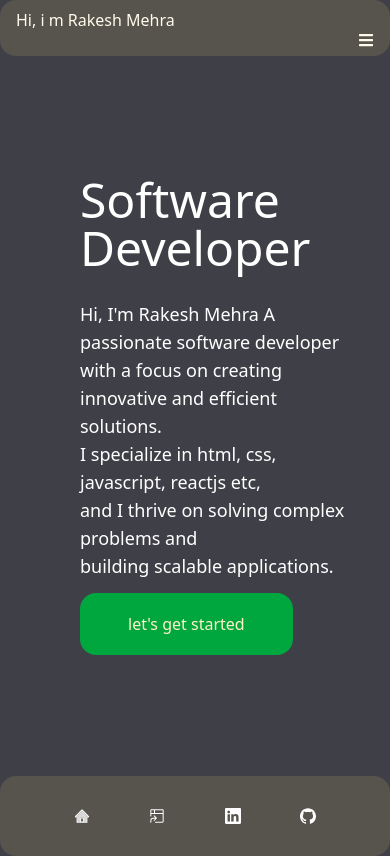
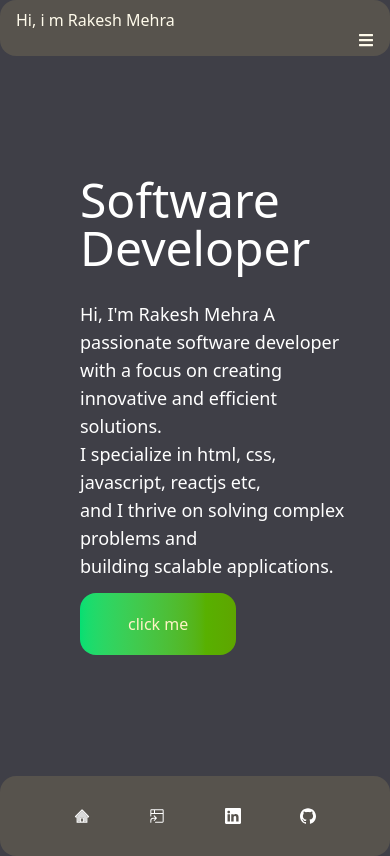
Before and after one commit to Rakeshmehra123/Tailwind-project, a React (Vite) app: page / in a window 390 px wide. Built offline with nearby package versions, Linux system fonts and the light colour scheme.

Commit message:
commit : update headet

```diff
--- a/package.json
+++ b/package.json
@@ -15,6 +15,7 @@
     "react": "^19.0.0",
     "react-dom": "^19.0.0",
     "react-icons": "^5.5.0",
+    "react-pro-sidebar": "^1.1.0",
     "react-router": "^7.2.0",
     "react-router-dom": "^7.2.0",
     "tailwindcss": "^4.0.8"
--- a/src/components/Header/Header.jsx
+++ b/src/components/Header/Header.jsx
@@ -3,12 +3,13 @@ import { BsLinkedin } from "react-icons/bs";
 import { SiGithub } from "react-icons/si";
 import { AiTwotoneHome } from "react-icons/ai";
 import { GoProjectSymlink } from "react-icons/go";
-import { NavLink } from "react-router";
+import { Link, NavLink } from "react-router";
 import { FaBars } from "react-icons/fa";
+
 const Header = () => {
   return (
     <div>
-      <nav className="bg-stone-600 py-2 rounded-2xl  text-amber-50 no-underline  ">
+      <nav className="bg-stone-600 py-2 rounded-2xl  text-amber-50   ">
         <h1 className=" md:font-semibold font-size-2xl sm:text-sm px-2 ml-2">
           Hi, i m Rakesh Mehra
         </h1>
@@ -16,14 +17,15 @@ const Header = () => {
         <div className="justify-end flex mr-4 md:hidden">
 
             <FaBars />
-        </div >
+
+        </div>
         <div className="  hidden sm:block ">
-        <ul className="flex justify-end px-5 gap-4 font-semibold  ">
+          <ul className="flex justify-end px-5 gap-4 font-semibold no-underline ">
             <li className="hover:bg-cyan-200 p-3 hover:text-black rounded-lg text-white">
               <NavLink
                 to="/"
                 className={() =>
-                `block py-2 pr-4 pl-3 duration-200 border-b border-gray-100 hover:bg-gray-50 lg:hover:bg-transparent lg:border-0 hover:text-orange-700 lg:p-0`
+                  `block py-2 pr-4 pl-3 duration-200  border-gray-100 hover:bg-gray-50 lg:hover:bg-transparent lg:border-0 hover:text-orange-700 lg:p-0`
                 }
               >
                 Home
@@ -33,7 +35,7 @@ const Header = () => {
               <NavLink
                 to="/Project"
                 className={() =>
-                `block py-2 pr-4 pl-3 duration-200 border-b border-gray-100 hover:bg-gray-50 lg:hover:bg-transparent lg:border-0 hover:text-orange-700 lg:p-0`
+                  `block py-2 pr-4 pl-3 duration-200  border-gray-100 hover:bg-gray-50 lg:hover:bg-transparent lg:border-0 hover:text-orange-700 lg:p-0`
                 }
               >
                 Project
@@ -43,7 +45,7 @@ const Header = () => {
             <li className="p-3 hover:bg-cyan-200 p-2 hover:text-black  rounded-lg text-white">
               <NavLink
                 className={() =>
-                `block py-2 pr-4 pl-3 duration-200 border-b border-gray-100 hover:bg-gray-50 lg:hover:bg-transparent lg:border-0 hover:text-orange-700 lg:p-0`
+                  `block py-2 pr-4 pl-3 duration-200  border-gray-100 hover:bg-gray-50 lg:hover:bg-transparent lg:border-0 hover:text-orange-700 lg:p-0`
                 }
                 to="https://www.linkedin.com/in/rakesh-mehra-356a6b222/"
                 target="_blank"
@@ -56,7 +58,7 @@ const Header = () => {
                 to="https://github.com/Rakeshmehra123"
                 target="_blank"
                 className={() =>
-                `block py-2 pr-4 pl-3 duration-200 border-b border-gray-100 hover:bg-gray-50 lg:hover:bg-transparent lg:border-0 hover:text-orange-700 lg:p-0`
+                  `block py-2 pr-4 pl-3 duration-200  border-gray-100 hover:bg-gray-50 lg:hover:bg-transparent lg:border-0 hover:text-orange-700 lg:p-0`
                 }
               >
                 Github
@@ -65,7 +67,6 @@ const Header = () => {
           </ul>
         </div>
       </nav>
-
     </div>
   );
 };
--- a/src/components/Home/Home.jsx
+++ b/src/components/Home/Home.jsx
@@ -28,9 +28,9 @@ const Body = () => {
       <div>
         <Link
           to="/Project"
-          className="px-12 mt-5 py-5  ml-20  rounded-2xl bg-green-600 text-amber-100 pointer"
+          className="px-12 mt-5 py-5  ml-20  rounded-2xl bg-gradient-to-r from-green-400 to-lime-600 text-amber-100 font-medium"
         >
-          let's get started
+          click me
         </Link>
       </div>
     </div>
--- a/src/main.jsx
+++ b/src/main.jsx
@@ -9,6 +9,7 @@ import {
 } from "react-router-dom";
 import Home from "./components/Home/Home.jsx";
 import Project from "./components/Project/Project.jsx";
+
 
 const router = createBrowserRouter([
   {
@@ -23,6 +24,7 @@ const router = createBrowserRouter([
         path: "Project",
         element: <Project />,
       },
+
     ],
   },
 ]);
```
Also changed, not shown: 1 other file (tests, documents, lock files or other folders). Lines whose indentation alone changed are shown as unchanged.
